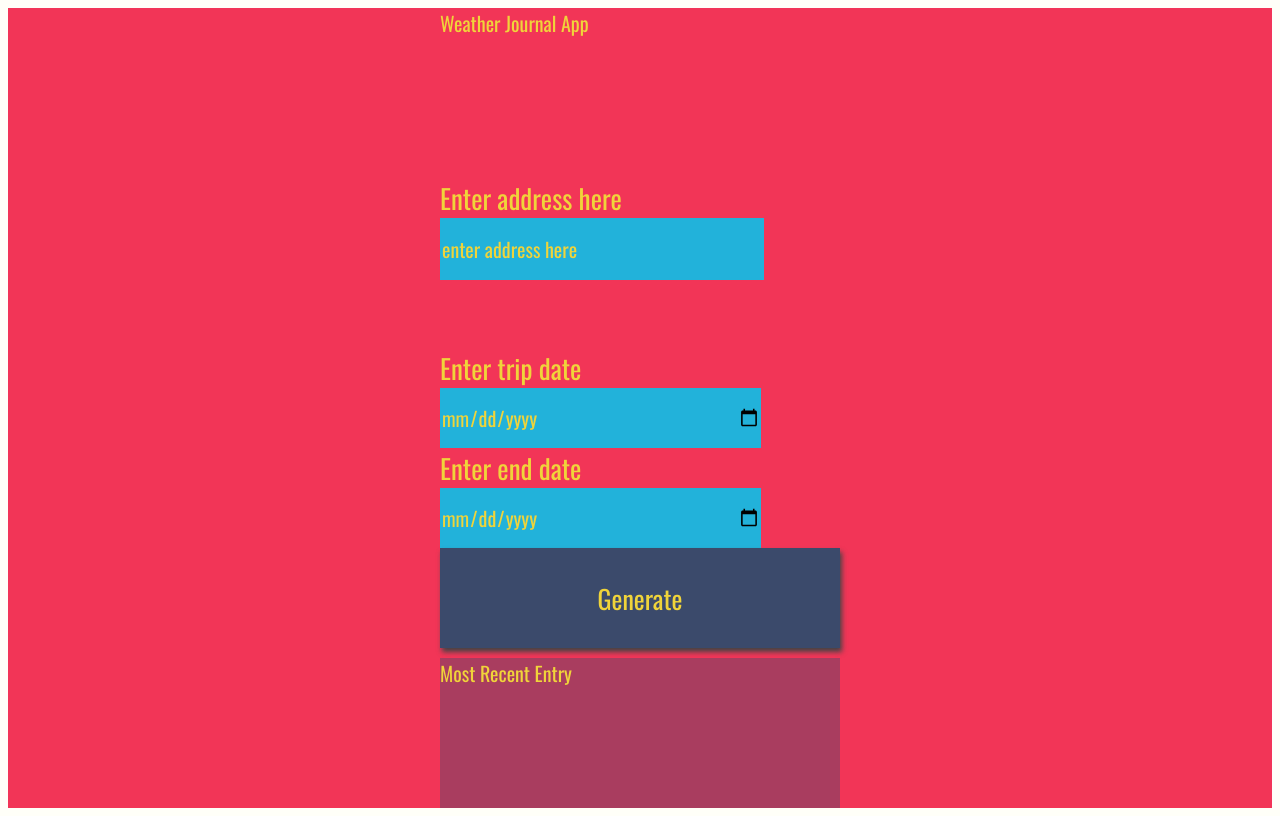
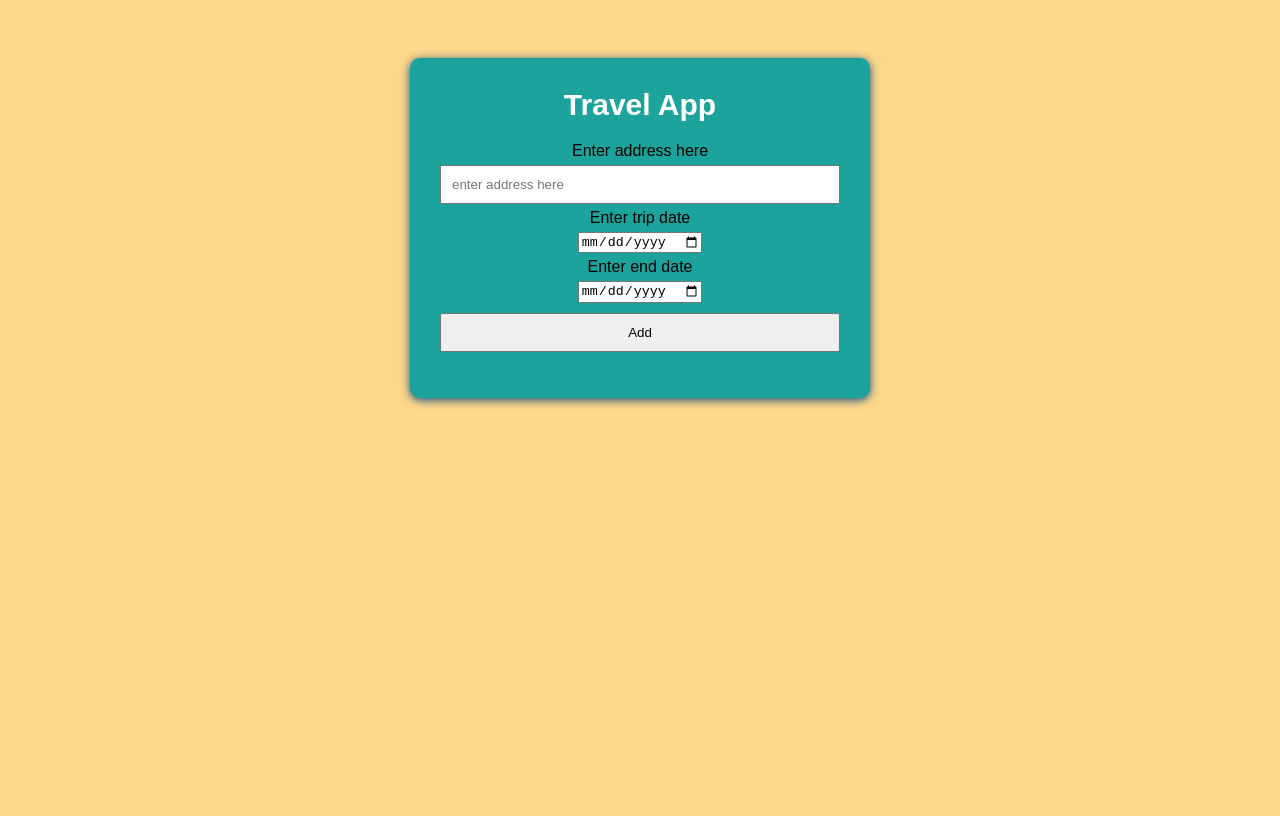
Before and after one commit to timelord666/travelApp, a website built with webpack: page src/client/views/index.html in a window 1280 px wide. Built offline with nearby package versions, Linux system fonts and the light colour scheme; a web font is replaced by a local one.

Commit message:
ui update

```diff
--- a/src/client/index.js
+++ b/src/client/index.js
@@ -2,10 +2,10 @@ import './styles/style.scss';
 import { getCoordinates } from './js/geo';
 import { getWeather } from './js/weather';
 import { getPic } from './js/pics';
-
+import { update } from './js/uiUpdate';
 
 const trips = [];
-const btn = document.querySelector('#generate');
+const btn = document.querySelector('.add');
 
 btn.addEventListener('click', handler);
 
@@ -14,13 +14,24 @@ function handler(e) {
 
        const address = document.querySelector('#address').value;
        let date = document.querySelector('#date').valueAsDate;
+       let endDate = document.querySelector('#dateEnd').valueAsDate;
+
+       if (endDate < date) {
+           console.log('end date can not be lesser than date');
+           return;
+
+       }
 
        console.log('here');
 
        console.log(date.getDate());
+       let weatherObj;
+       let picsObj;
 
        let day = date.getDate();
+       let endDay = endDate.getDate();
        let currentDay = new Date();
+       let tripLength = endDay - day;
        currentDay = currentDay.getDate();
        day = day - currentDay;
        day = day > 15 ? 15 : day;
@@ -28,7 +39,7 @@ function handler(e) {
        console.log(day);
 
 
-       if (address && date) {
+       if (address && date && endDate) {
            getCoordinates(address)
                .then(data => {
                    console.log(data.address);
@@ -36,7 +47,7 @@ function handler(e) {
                        .then(weather => {
 
 
-
+                        weatherObj = weather;
                            //console.log('done');
 
 
@@ -48,8 +59,14 @@ function handler(e) {
                            console.log(data.address.adminName1);
                            getPic(data.address.adminName1)
                                .then(pics => {
-                                   console.log(pics.hits[0].webformatURL);
 
+                                    picsObj = pics;
+                                    console.log(pics.hits[0].webformatURL);
+                                    console.log(tripLength);
+
+                               })
+                               .then(() => {
+                                   update(tripLength, weatherObj, day, picsObj);
                                })
 
                        })
@@ -69,7 +86,7 @@ function handler(e) {
 
 
        } else {
-           console.log('u have to enter address');
+           console.log('u have to enter address and/or dates');
 
        }
 }
--- /dev/null
+++ b/src/client/js/uiUpdate.js
@@ -0,0 +1,25 @@
+export function update(length, weather, day, pics) {
+    const ul = document.querySelector('.trips');
+
+    const li = document.createElement('li');
+
+    li.innerHTML = `
+        <div class="length">
+            <p>
+                Length of the trip: ${length} day(s)
+            </p>
+        </div>
+        <div class="weather">
+            <p>Wind speed: ${weather.data[day].wind_spd}</p>
+            <p>High temp: ${weather.data[day].high_temp} <br>
+               Low temp: ${weather.data[day].low_temp}
+            </p>
+            <p> Weather: ${weather.data[day].weather.description} </p>
+        </div>
+        <div class="pic">
+            <img src="${pics.hits[0].webformatURL}" alt="city pic">
+        </div>
+    `;
+
+    ul.appendChild(li);
+}
--- a/src/client/styles/style.scss
+++ b/src/client/styles/style.scss
@@ -1,111 +1,77 @@
-body{
-    background: #fffff8;
-    font-family: -apple-system, BlinkMacSystemFont, sans-serif;
+body {
+    background-color: #FFD78A;
+    font-family: sans-serif;
+    -webkit-box-sizing: content-box;
+    box-sizing: content-box;
 }
 
-#app{
-    display: grid;
-    grid-auto-rows: minmax(150px, auto);
-    /* grid-template-columns:  */
-    height:100vh;
-    background: #f23557;
-    color: #f0d43a;
-    justify-content: center;
-    grid-gap: 1em;
-    font-size: 20px;
-    font-family: 'Oswald', sans-serif;
+.container {
+    margin: 0 auto;
+    padding-top: 50px;
 }
 
-.holder{
+
+
+.travel_list {
+    max-width: 400px;
+    display: block;
+    margin: 0 auto 40px;
+    background-color: #1BA39C;
+    padding: 30px;
+    border-radius: 10px;
+    -webkit-box-shadow: 0 2px 10px 0 #074b83;
+    box-shadow: 0 2px 10px 0 #074b83;
+}
+
+h1 {
+    text-align: center;
+    margin-top: 0;
+    margin-bottom: 20px;
+    color: #fff;
+    font-size: 30px;
+}
+
+.create_new_travel {
+    text-align: center;
+}
+
+input[type=text] {
+    width: 376px;
+    padding: 10px;
+}
+
+button {
+    margin-top: 10px;
+    width: 400px;
+    padding: 10px;
+    cursor: pointer;
+}
+
+.trips {
+    padding-left: 0;
+}
+
+.trips li {
+    padding: 1em;
+    list-style-type: none;
+    border: 1px solid green;
+}
+
+.trips li:not(:last-child) {
+    border-bottom: 1px solid #000;
+}
+
+
+
+
+label {
+    display: block;
+
+    margin: 5px;
+    cursor: pointer;
+}
+
+.pic img {
+    width: 100%;
 
 }
-
-.entry{
-    background: rgba(59, 74, 107, .4);
-}
-
-#entryHolder{
-
-}
-
-#date{
-
-}
-
-#temp{
-
-}
-
-#content{
-
-}
-
-.headline {
-
-}
-.title{
-
-}
-
-/*  Basic Styling To Override Default For Basic HTML Elements */
-label{
-    display:block;
-    font-size: 27px;
-}
-
-input{
-    display:block;
-    height: 60px;
-    width: 320px;
-    background:#22b2da;
-    color: #f0d43a;
-    font-size: 20px;
-    font-family: 'Oswald', sans-serif;
-    border: none;
-}
-
-button{
-    width: 400px;
-    height: 100px;
-    background: #3b4a6b;
-    color: #f0d43a;
-    font-size: 26px;
-    font-family: 'Oswald', sans-serif;
-    border: none;
-    box-shadow: 2px 4px 5px #444;
-}
-h1{
-    font-size: 36px;
-}
-
-textarea{
-    background:#22b2da;
-    color: #f0d43a;
-    font-size: 20px;
-    font-family: 'Oswald', sans-serif;
-}
-/* Reset style for HTML element on active to have no border*/
-input:focus,
-select:focus,
-textarea:focus,
-button:focus {
-    outline: none;
-}
-/* Style for Placeholder Text*/
-::placeholder { /* Firefox, Chrome, Opera */
-    color: #f0d43a;
-    font-family: 'Oswald', sans-serif;
-
-}
-
-:-ms-input-placeholder { /* Internet Explorer 10-11 */
-    color: #f0d43a;
-    font-family: 'Oswald', sans-serif;
-
-}
-
-::-ms-input-placeholder { /* Microsoft Edge */
-    color: #f0d43a;
-    font-family: 'Oswald', sans-serif;
-
-}
--- a/src/client/views/index.html
+++ b/src/client/views/index.html
@@ -1,37 +1,61 @@
-<!DOCTYPE html>
-<html>
+<!doctype html>
+<html lang="ru">
+
 <head>
     <meta charset="UTF-8">
-<title>Weather Journal</title>
-<link href="https://fonts.googleapis.com/css?family=Oswald:400,600,700|Ranga:400,700&display=swap" rel="stylesheet">
+    <meta name="viewport"
+        content="width=device-width, user-scalable=no, initial-scale=1.0, maximum-scale=1.0, minimum-scale=1.0">
+    <meta http-equiv="X-UA-Compatible" content="ie=edge">
 
+    <title>Document</title>
 </head>
+
 <body>
-<div id = "app">
-  <div class ="holder headline">
-    Weather Journal App
+    <div class="container">
+
+        <div class="travel_list">
+            <h1>Travel App</h1>
+            <div class="create_new_travel">
+                <label for="address">Enter address here</label>
+                <input type="text" name="address"  id="address" placeholder="enter address here">
+                <label for="date">Enter trip date</label>
+                <input id="date" type="date" name="date" ></input>
+                <label for="dateEnd">Enter end date</label>
+                <input id="dateEnd" type="date" name="dateEnd" ></input>
+                <button class="add">Add</button>
+
             </div>
-  <div class ="holder zip">
-    <label for="zip">Enter address here</label>
-    <input type="text" id="address" placeholder="enter address here">
+
+            <div class="wrapper">
+                <ul class="trips">
+
+                </ul>
             </div>
-  <div class ="holder feel">
-    <label for="date">Enter trip date</label>
-    <input id="date" type="date" class="myInput"  ></input>
-    <label for="date">Enter end date</label>
-    <input id="dateEnd" type="date" class="myInput"></input>
-    <button id="generate" type = "submit"> Generate </button>
+
         </div>
-  <div class ="holder entry">
-    <div class = "title">Most Recent Entry</div>
-   <div id = "entryHolder">
-    <div id = "date"></div>
-   <div id = "temp"></div>
-   <div id = "content"></div>
-  </div>
-  </div>
+
     </div>
 
 
+
 </body>
+
 </html>
+
+
+
+<!-- <li>
+    <div class="length">
+        <p>
+            Length of the trip: 3 day(s)
+        </p>
+    </div>
+    <div class="weather">
+        <p>cloudy</p>
+
+
+    </div>
+    <div class="pic">
+        <img src="https://cdn2.thecatapi.com/images/2ls.jpg" alt="">
+    </div>
+</li> -->
```
Also changed, not shown: README.md. Lines whose indentation alone changed are shown as unchanged.
